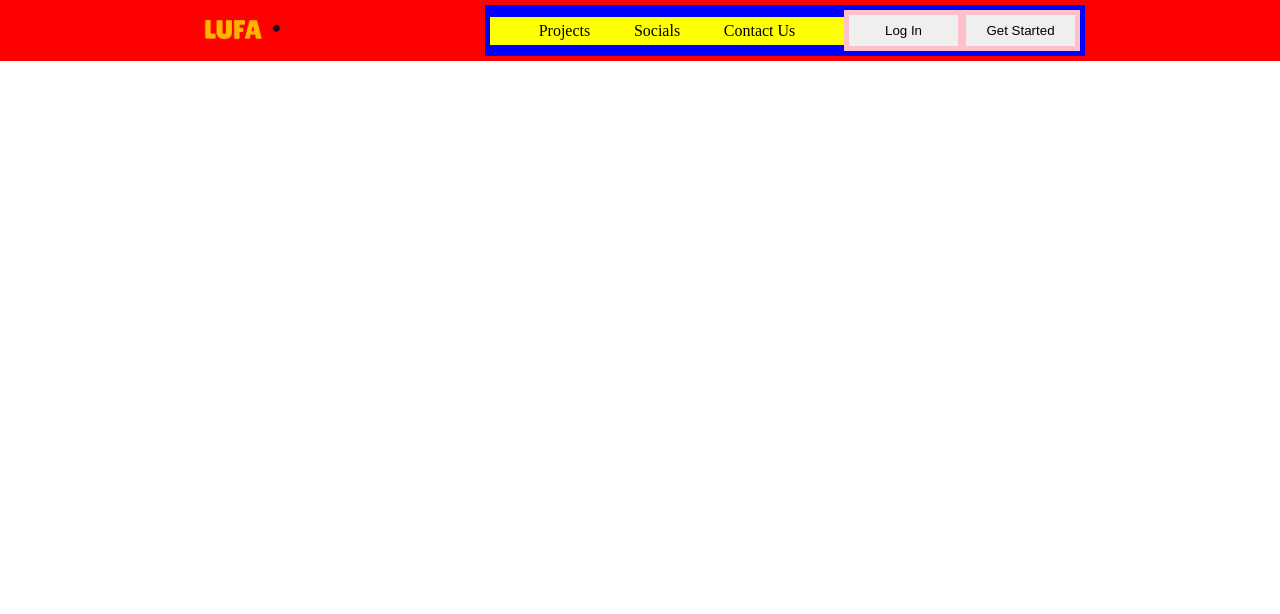
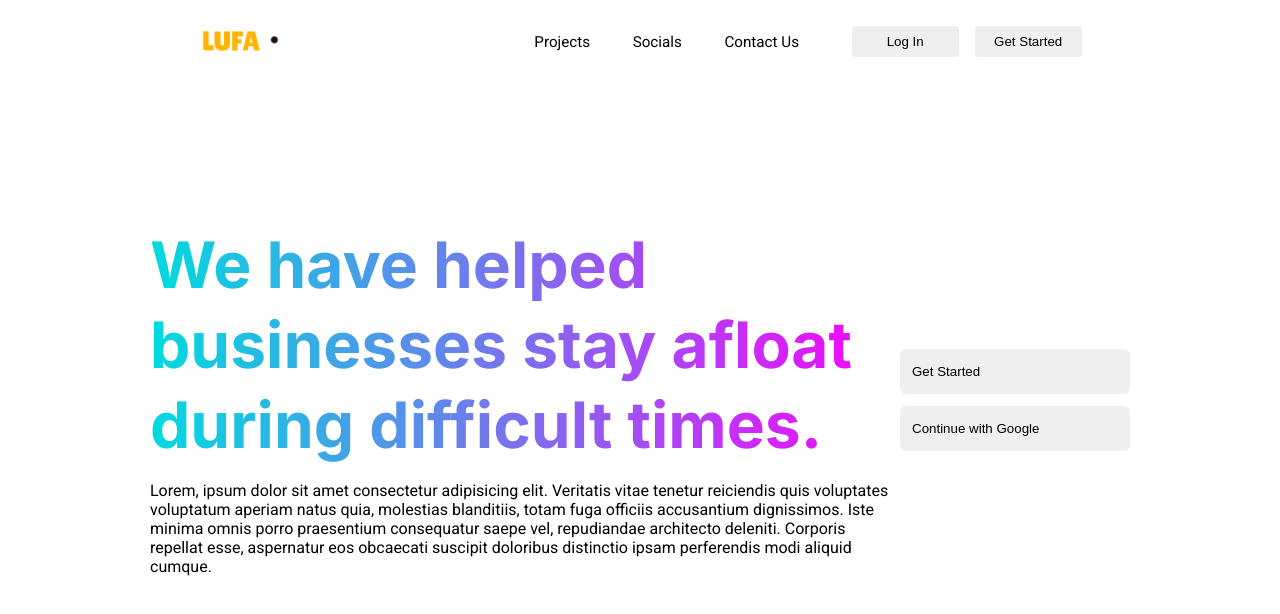
Before and after one commit to DrRichadams/first-nextjs, a Next.js app: page / in a window 1280 px wide. Shown: the top 614 px of the page. Built offline with nearby package versions, Linux system fonts and the light colour scheme.

Commit message:
Added banner

```diff
--- /dev/null
+++ b/components/banner_home.js
@@ -0,0 +1,79 @@
+import React from 'react';
+import styled from 'styled-components';
+
+const Banner = () => {
+  return (
+    <BannerContainer>
+        <Banner_info>
+            <Title>We have helped businesses stay afloat during difficult times.</Title>
+            <Banner_msg>
+                Lorem, ipsum dolor sit amet consectetur adipisicing elit. Veritatis vitae tenetur reiciendis
+                quis voluptates voluptatum aperiam natus quia, molestias blanditiis, totam fuga officiis
+                accusantium dignissimos. Iste minima omnis porro praesentium consequatur saepe vel,
+                repudiandae architecto deleniti. Corporis repellat esse, aspernatur eos obcaecati suscipit
+                doloribus distinctio ipsam perferendis modi aliquid cumque.
+            </Banner_msg>
+        </Banner_info>
+        <Banner_btns>
+            <CTA_btn>Get Started</CTA_btn>
+            <CTA_btn>Continue with Google</CTA_btn>
+        </Banner_btns>
+    </BannerContainer>
+  )
+}
+
+const BannerContainer = styled.div`
+    // background-color: blue;
+    display: flex;
+    align-items: center;
+    justify-content: space-between;
+    padding: 50px 150px;
+    min-height: 100vh;
+`;
+
+const Title = styled.h1`
+    font-size: 4rem;
+    font-family: Inter;
+    font-weight: black;
+    background: linear-gradient(90deg, #00dbde, #fc00ff);
+    -webkit-background-clip: text;
+    -webkit-text-fill-color: transparent;
+    line-height: 5rem;
+    margin-bottom: 1rem;
+`;
+
+const Banner_msg = styled.p`
+    font-size: 1rem;
+    font-family: Roboto;
+    // font-weight: light;
+`;
+
+const Banner_info = styled.div`
+    // background-color: pink;
+    // display: flex;
+    // align-items: center;
+    // padding: 50px 150px;
+    // min-height: 100vh;
+    max-width: 800px
+`;
+
+const Banner_btns = styled.div`
+    // background-color: red;
+    display: flex;
+    flex-direction: column;
+    gap: 12px;
+`;
+
+const CTA_btn = styled.button`
+    // background-color: red;
+    display: flex;
+    flex-direction: column;
+    border: none;
+    padding: 15px 12px;
+    width: 100%;
+    min-width: 230px;
+    max-width: 400px;
+    border-radius: 6px;
+`;
+
+export default Banner
--- a/components/page_sections/home_page.js
+++ /dev/null
@@ -1,12 +0,0 @@
-import React from 'react';
-import MainNavigation from '../utilities/main_navigation';
-
-const Home = () => {
-  return (
-    <div>
-        <MainNavigation />
-    </div>
-  )
-}
-
-export default Home
--- a/package.json
+++ b/package.json
@@ -14,7 +14,8 @@
     "next": "12.3.1",
     "react": "18.2.0",
     "react-dom": "18.2.0",
-    "react-markdown": "^8.0.3"
+    "react-markdown": "^8.0.3",
+    "styled-components": "^6.1.0"
   },
   "devDependencies": {
     "eslint": "8.24.0",
--- /dev/null
+++ b/page_sections/home_page.js
@@ -0,0 +1,14 @@
+import React from 'react';
+import MainNavigation from '../components/utilities/main_navigation';
+import Banner from '../components/banner_home';
+
+const Home = () => {
+  return (
+    <div>
+        <MainNavigation />
+        <Banner />
+    </div>
+  )
+}
+
+export default Home
--- a/pages/index.js
+++ b/pages/index.js
@@ -1,4 +1,4 @@
-import Home from "../components/page_sections/home_page";
+import Home  from "../page_sections/home_page";
 
 export default function HomePage(props) {
   return (
--- a/styles/Home.module.css
+++ b/styles/Home.module.css
@@ -2,16 +2,19 @@
   display: flex;
   align-items: center;
   justify-content: space-evenly;
-  padding: 5px;
-  background-color: red;
+  /* padding: 5px; */
+  /* background-color: red; */
+  padding-top: 20px;
+  position: absolute;
+  width: 100%;
 }
 
 .nav_main nav {
   display: flex;
   align-items: center;
   justify-content: space-between;
-  padding: 5px;
-  background-color: blue;
+  /* padding: 5px; */
+  /* background-color: blue; */
   width: 100%;
   max-width: 600px;
  }
@@ -21,20 +24,22 @@
   align-items: center;
   justify-content: space-evenly;
   padding: 5px;
-  background-color: yellow;
+  /* background-color: yellow; */
   width: 60%;
  }
 
 .nav_main li {
   list-style: none;
+  font-family: Roboto, sans-serif;
+  font-size: .95rem;
  }
 
  .cta_btn_box {
-  background-color: pink;
+  /* background-color: pink; */
   display: flex;
   align-items: center;
   justify-content: center;
-  gap: 8px;
+  gap: 16px;
   padding: 5px;
   width: 40%;
  }
@@ -43,6 +48,7 @@
     border: none;
     width: 120px;
     padding: 8px;
+    border-radius: 4px;
  }
 
  .nav_main img {
```
Also changed, not shown: 1 other file (tests, documents, lock files or other folders).
